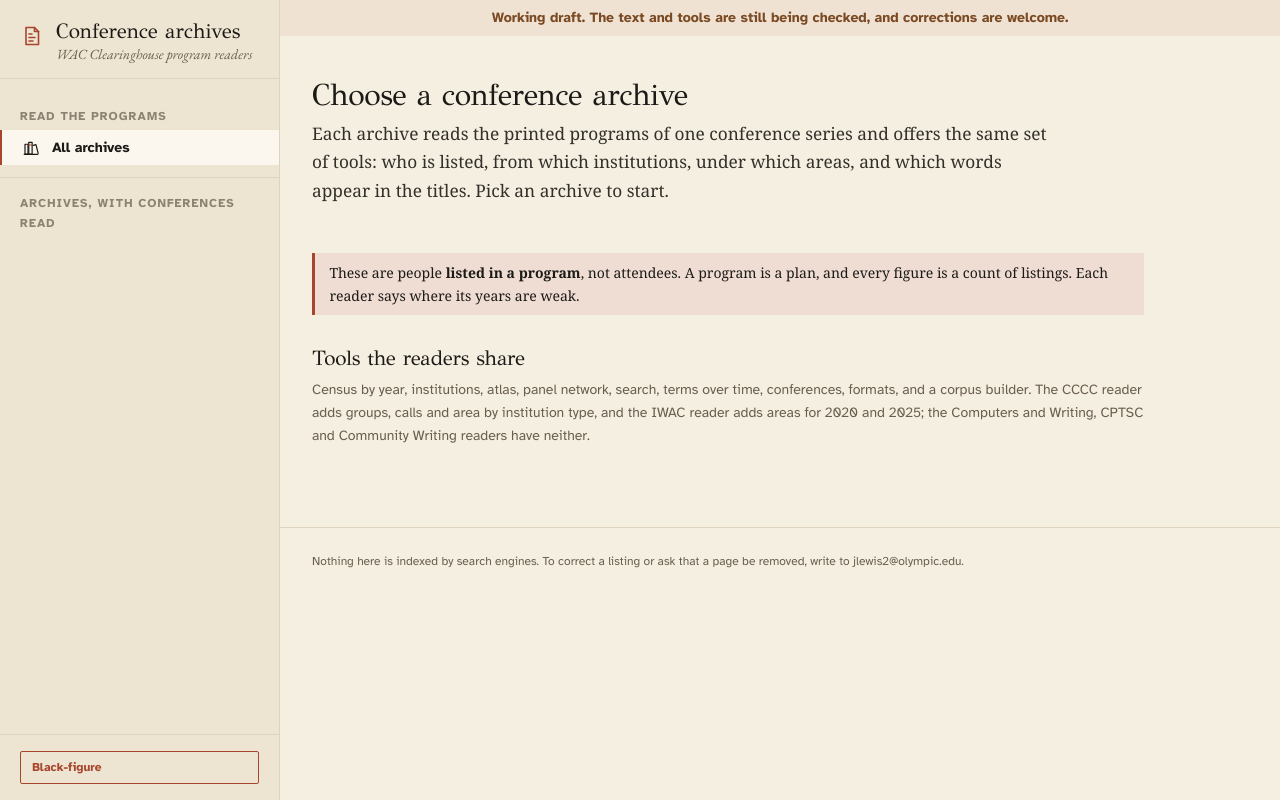
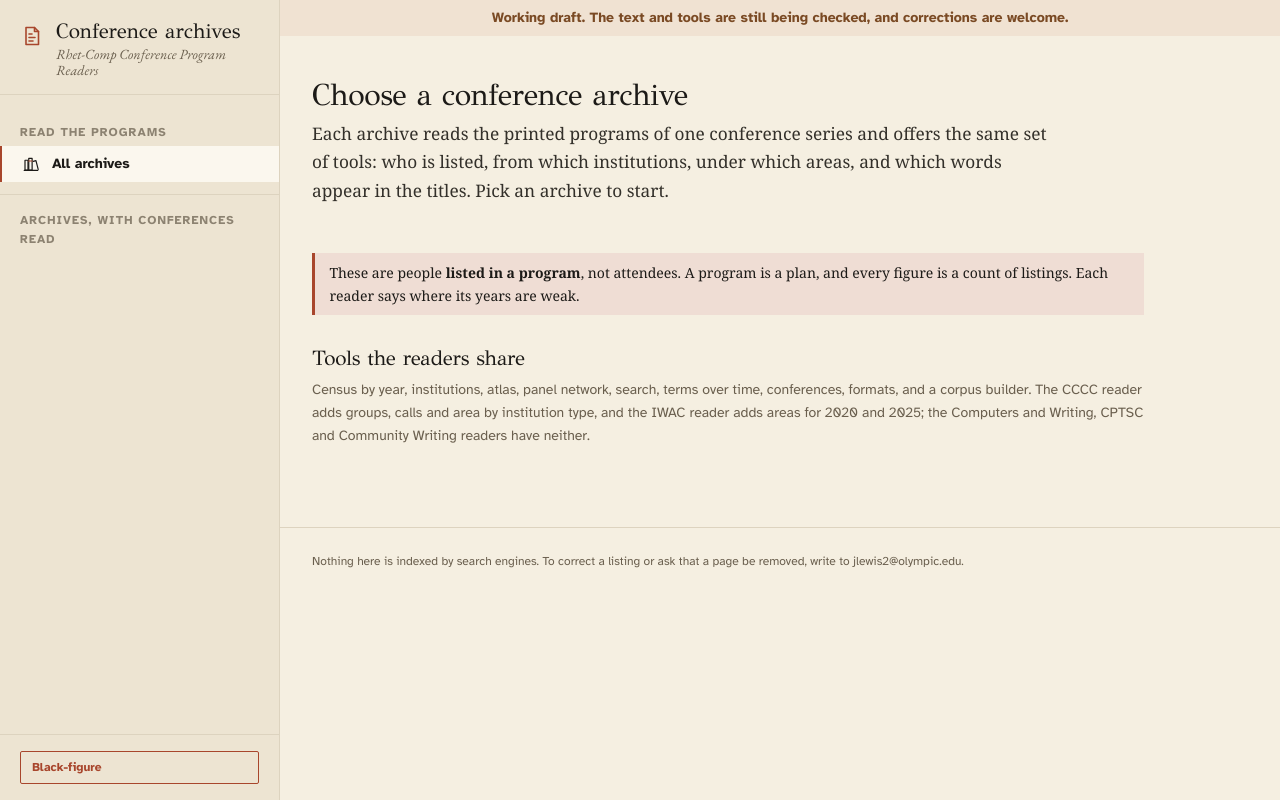
Before and after one commit to justalewis/wacc-conference-reader, a Flask app: template selector/templates/selector.html in a window 1280 px wide. Run offline with Flask 3, Linux system fonts and the light colour scheme; the template is opened without the code that fills it, so the values that code supplies are empty; some web fonts are replaced.

Commit message:
fix: landing byline reads Rhet-Comp Conference Program Readers; record v2.0.0 DOI
Co-Authored-By: Claude Sonnet 5.5 <noreply@anthropic.com>

```diff
--- a/selector/templates/selector.html
+++ b/selector/templates/selector.html
@@ -17,7 +17,7 @@
       {{ ic('ic-program', 'ic-wordmark') }}
       <span>
         <span class="name">Conference archives</span>
-        <span class="sub">WAC Clearinghouse program readers</span>
+        <span class="sub">Rhet-Comp Conference Program Readers</span>
       </span>
     </a>
   </div>
```
Also changed, not shown: README.md, 1 other file.
